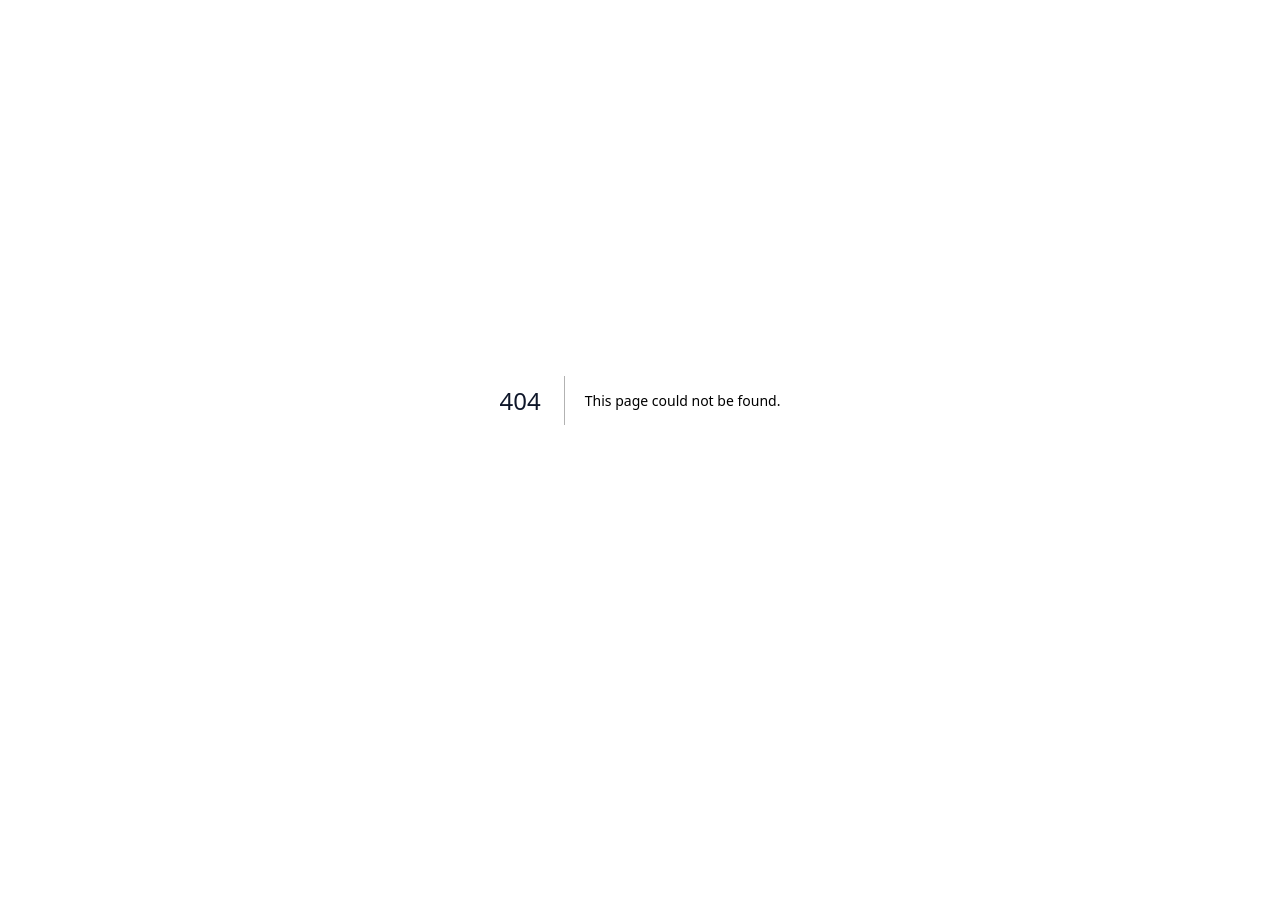
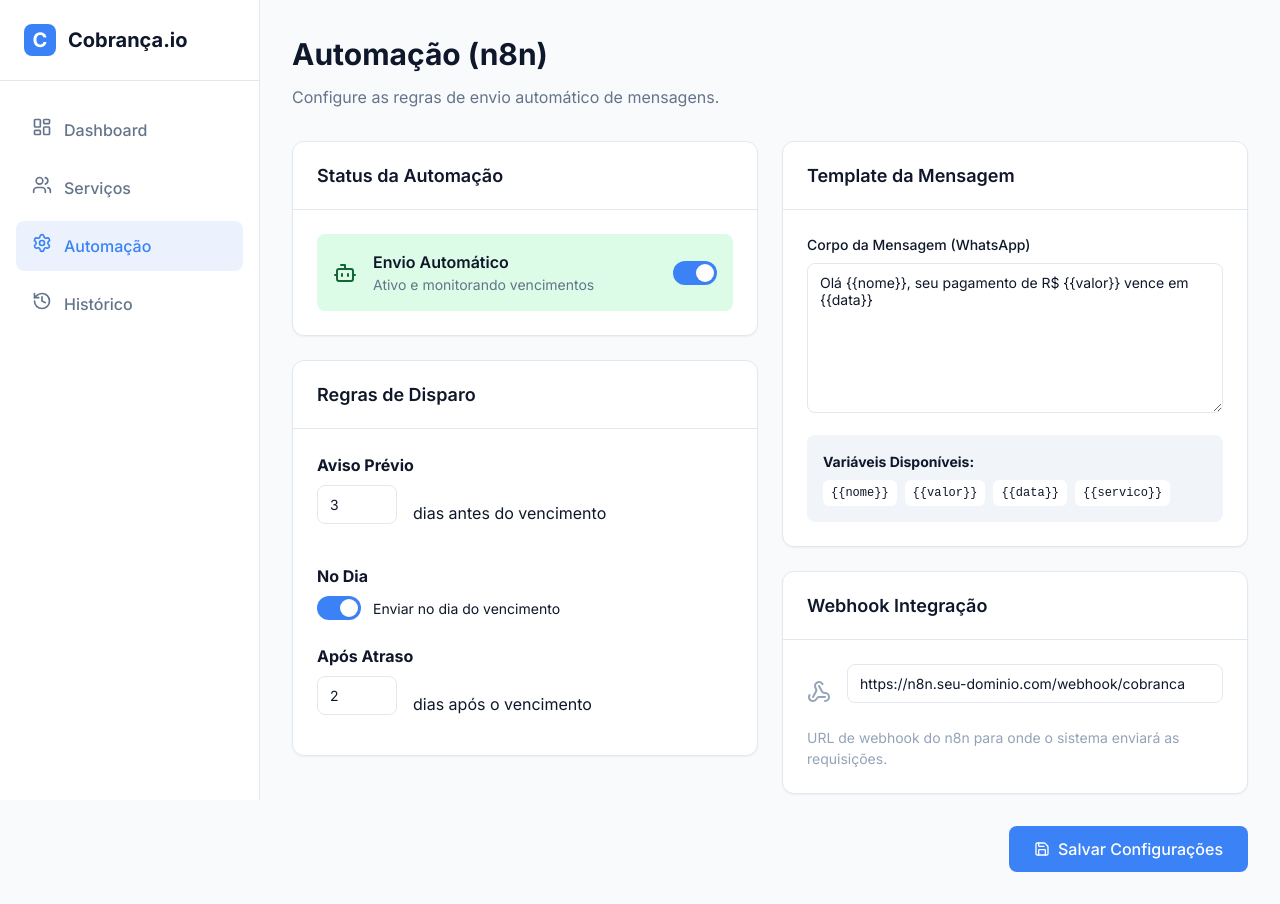
Before and after one commit to Kevenshtk/Cobranca, a Next.js app: page /automation in a window 1280 px wide. Before the commit this address had no page. Before the commit the page ends 800 px from the top, so only its background shows below. Built offline with nearby package versions, Linux system fonts and the light colour scheme.

Commit message:
feat: criar estrutura da página de controle da automação

```diff
--- /dev/null
+++ b/app/(pages)/automation/page.jsx
@@ -0,0 +1,236 @@
+"use client";
+
+import { Save, Webhook, Bot } from "lucide-react";
+
+import { Card } from "@/app/components/Card";
+import { Button } from "@/app/components/Button";
+import { Input, Switch } from "@/app/components/Input";
+
+export default function AutomationConfig() {
+
+  return (
+    <div className="page-animate">
+      <div className="page-header">
+        <div>
+          <h1>Automação (n8n)</h1>
+          <p>Configure as regras de envio automático de mensagens.</p>
+        </div>
+      </div>
+
+      <div
+        style={{
+          display: "grid",
+          gap: "1.5rem",
+          gridTemplateColumns: "repeat(auto-fit, minmax(300px, 1fr))",
+        }}
+      >
+        <div
+          style={{ display: "flex", flexDirection: "column", gap: "1.5rem" }}
+        >
+          <Card title="Status da Automação">
+            <div
+              style={{
+                display: "flex",
+                alignItems: "center",
+                justifyContent: "space-between",
+                padding: "1rem",
+                backgroundColor: true
+                  ? "var(--status-paid-bg)"
+                  : "var(--surface-hover)",
+                borderRadius: "var(--radius-md)",
+              }}
+            >
+              <div
+                style={{ display: "flex", alignItems: "center", gap: "1rem" }}
+              >
+                <Bot
+                  size={24}
+                  className={true ? "text-success" : "text-muted"}
+                />
+                <div>
+                  <h3 style={{ margin: 0, fontSize: "1rem" }}>
+                    Envio Automático
+                  </h3>
+                  <p style={{ margin: 0, fontSize: "0.875rem" }}>
+                    {true ? "Ativo e monitorando vencimentos" : "Pausado"}
+                  </p>
+                </div>
+              </div>
+              <Switch checked={true}
+              //onChange={() => handleToggle("active")}
+              />
+            </div>
+          </Card>
+
+          <Card title="Regras de Disparo">
+            <div
+              style={{
+                display: "flex",
+                flexDirection: "column",
+                gap: "1.5rem",
+              }}
+            >
+              <div>
+                <h4 style={{ marginBottom: "0.5rem" }}>Aviso Prévio</h4>
+                <div
+                  style={{ display: "flex", alignItems: "center", gap: "1rem" }}
+                >
+                  <Input
+                    type="number"
+                    id="daysBefore"
+                    value={3}
+                    onChange={() => {}}
+                    style={{ width: "80px" }}
+                    min="1"
+                    disabled={!true}
+                  />
+                  <span className="text-secondary">
+                    dias antes do vencimento
+                  </span>
+                </div>
+              </div>
+
+              <div>
+                <h4 style={{ marginBottom: "0.5rem" }}>No Dia</h4>
+                <Switch
+                  label="Enviar no dia do vencimento"
+                  checked={true}
+                  //onChange={() => handleToggle("onDueDate")}
+                  disabled={!true}
+                />
+              </div>
+
+              <div>
+                <h4 style={{ marginBottom: "0.5rem" }}>Após Atraso</h4>
+                <div
+                  style={{ display: "flex", alignItems: "center", gap: "1rem" }}
+                >
+                  <Input
+                    type="number"
+                    id="daysAfter"
+                    value={2}
+                    onChange={() => {}}
+                    style={{ width: "80px" }}
+                    min="1"
+                    disabled={!true}
+                  />
+                  <span className="text-secondary">dias após o vencimento</span>
+                </div>
+              </div>
+            </div>
+          </Card>
+        </div>
+
+        <div
+          style={{ display: "flex", flexDirection: "column", gap: "1.5rem" }}
+        >
+          <Card title="Template da Mensagem">
+            <div style={{ marginBottom: "1rem" }}>
+              <label
+                className="input-label"
+                style={{ display: "block", marginBottom: "0.5rem" }}
+              >
+                Corpo da Mensagem (WhatsApp)
+              </label>
+              <textarea
+                id="messageTemplate"
+                value={
+                  "Olá {{nome}}, seu pagamento de R$ {{valor}} vence em {{data}}"
+                }
+                onChange={() => {}}
+                disabled={!true}
+                className="input-field"
+                style={{
+                  width: "100%",
+                  minHeight: "150px",
+                  resize: "vertical",
+                }}
+              />
+            </div>
+
+            <div
+              style={{
+                padding: "1rem",
+                backgroundColor: "var(--surface-hover)",
+                borderRadius: "var(--radius-md)",
+              }}
+            >
+              <h4 style={{ fontSize: "0.875rem", marginBottom: "0.5rem" }}>
+                Variáveis Disponíveis:
+              </h4>
+              <div style={{ display: "flex", gap: "0.5rem", flexWrap: "wrap" }}>
+                <code
+                  style={{
+                    fontSize: "0.75rem",
+                    padding: "0.25rem 0.5rem",
+                    backgroundColor: "var(--surface-color)",
+                    borderRadius: "var(--radius-sm)",
+                  }}
+                >{`{{nome}}`}</code>
+                <code
+                  style={{
+                    fontSize: "0.75rem",
+                    padding: "0.25rem 0.5rem",
+                    backgroundColor: "var(--surface-color)",
+                    borderRadius: "var(--radius-sm)",
+                  }}
+                >{`{{valor}}`}</code>
+                <code
+                  style={{
+                    fontSize: "0.75rem",
+                    padding: "0.25rem 0.5rem",
+                    backgroundColor: "var(--surface-color)",
+                    borderRadius: "var(--radius-sm)",
+                  }}
+                >{`{{data}}`}</code>
+                <code
+                  style={{
+                    fontSize: "0.75rem",
+                    padding: "0.25rem 0.5rem",
+                    backgroundColor: "var(--surface-color)",
+                    borderRadius: "var(--radius-sm)",
+                  }}
+                >{`{{servico}}`}</code>
+              </div>
+            </div>
+          </Card>
+
+          <Card title="Webhook Integração">
+            <div style={{ display: "flex", alignItems: "center", gap: "1rem" }}>
+              <Webhook size={24} className="text-muted" />
+              <div style={{ flex: 1 }}>
+                <Input
+                  value="https://n8n.seu-dominio.com/webhook/cobranca"
+                  disabled
+                />
+              </div>
+            </div>
+            <p
+              className="text-muted"
+              style={{ fontSize: "0.875rem", marginTop: "0.5rem" }}
+            >
+              URL de webhook do n8n para onde o sistema enviará as requisições.
+            </p>
+          </Card>
+        </div>
+      </div>
+
+      <div
+        style={{
+          marginTop: "2rem",
+          display: "flex",
+          justifyContent: "flex-end",
+        }}
+      >
+        <Button
+          //onClick={() => handleSave}
+          disabled={false}
+          icon={<Save size={16} />}
+          size="lg"
+        >
+          Salvar Configurações
+        </Button>
+      </div>
+    </div>
+  );
+}
```
